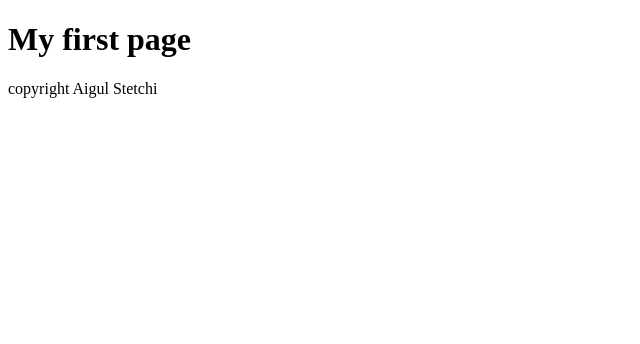
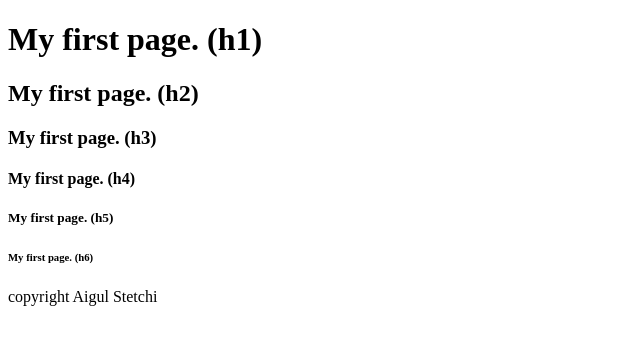
Before and after one commit to aygim/aigul-io, a plain HTML site: page index.html in a window 1280 px wide. Shown: the whole page, without its empty margins (0-640 px from the left). Drawn offline with Linux system fonts and the light colour scheme.

Commit message:
some changes

```diff
--- a/index.html
+++ b/index.html
@@ -4,7 +4,12 @@
         <title>Aigul Stetchi portfolio</title>
     </head>
     <body>
-        <h1>My first page</h1>
+        <h1>My first page. (h1)</h1>
+        <h2>My first page. (h2)</h2>
+        <h3>My first page. (h3)</h3>
+        <h4>My first page. (h4)</h4>
+        <h5>My first page. (h5)</h5>
+        <h6>My first page. (h6)</h6>
     </body>
     <footer>copyright Aigul Stetchi</footer>
 </html>
```
